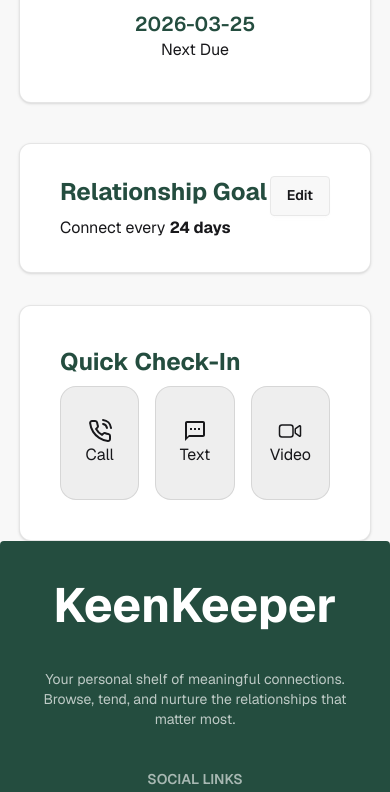
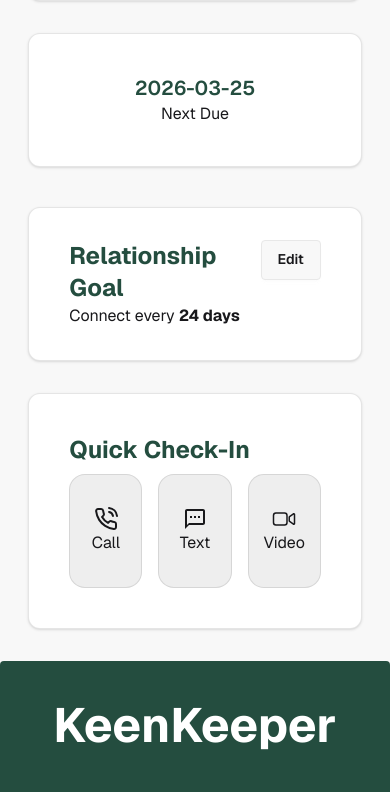
Before and after one commit to yashakib-dev/PH-A07-B13, a Next.js app: page /friend/1 in a window 390 px wide. Shown: the part 1044-1836 px from the top of the page. Built offline with nearby package versions, Linux system fonts and the light colour scheme.

Commit message:
Fully Responsive for all devices

```diff
--- a/src/app/friend/[id]/page.jsx
+++ b/src/app/friend/[id]/page.jsx
@@ -30,9 +30,9 @@
   } = friend;
 
   return (
-    <div className="lg:flex lg:w-[70%] w-[95%] mx-auto   gap-6 ">
+    <div className="lg:flex lg:w-[70%] w-[90%] mx-auto   gap-6 ">
       <div className="text-center lg:w-full w-[95%] mx-auto space-y-5 mb-20 mt-10 ">
-        <div className=" bg-base-100 p-10 border-black/10 border rounded-2xl">
+        <div className=" bg-base-100 p-10 border-black/10  border rounded-2xl">
           <div>
             <Image
               src={picture}
@@ -90,9 +90,9 @@
 
 
 
-      <div className="lg:w-full w-[95%] mx-auto">
+      <div className="lg:w-full  w-[95%] mx-auto">
 
-        <div className="lg:flex  gap-6 my-10">
+        <div className="lg:flex lg:space-y-0 space-y-8 gap-6 my-10">
           <div className="text-center bg-base-100 rounded-xl border-black/10 border py-10 px-10 shadow-sm">
             {" "}
             <span className="text-[#244D3F] text-xl font-semibold">
@@ -126,7 +126,7 @@
         </div>
 
 
-        <div className=" bg-base-100 mt-8 rounded-xl border-black/10 border py-10 px-10 shadow-sm">
+        <div className=" bg-base-100 mt-8 mb-8 rounded-xl border-black/10 border py-10 px-10 shadow-sm">
           <p className="text-[#244D3F] font-bold text-2xl mb-2 ">
             Quick Check-In
           </p>
--- a/src/components/homepage/HomeState.jsx
+++ b/src/components/homepage/HomeState.jsx
@@ -13,7 +13,7 @@
       </p>
       <button className="btn bg-[#244D3F] text-white"><TiPlus />Add a Friend</button>
 
-        <div className="lg:grid md:grid-cols-2 grid-cols-1 lg:grid-cols-4 gap-6 border-b pt-2 border-black/10 py-12">
+        <div className="lg:space-y-0 space-y-6 lg:grid md:grid-cols-2 grid-cols-1 lg:grid-cols-4 gap-6 border-b pt-2 border-black/10 py-12">
             <div className="text-center bg-base-100 rounded-xl border-black/10 border py-10 px-10 shadow-sm">
                 <p className="text-[#244D3F] font-semibold text-3xl">10</p>
                 <p className="mt-2 text-[#64748B]">Total Friends</p>
```
